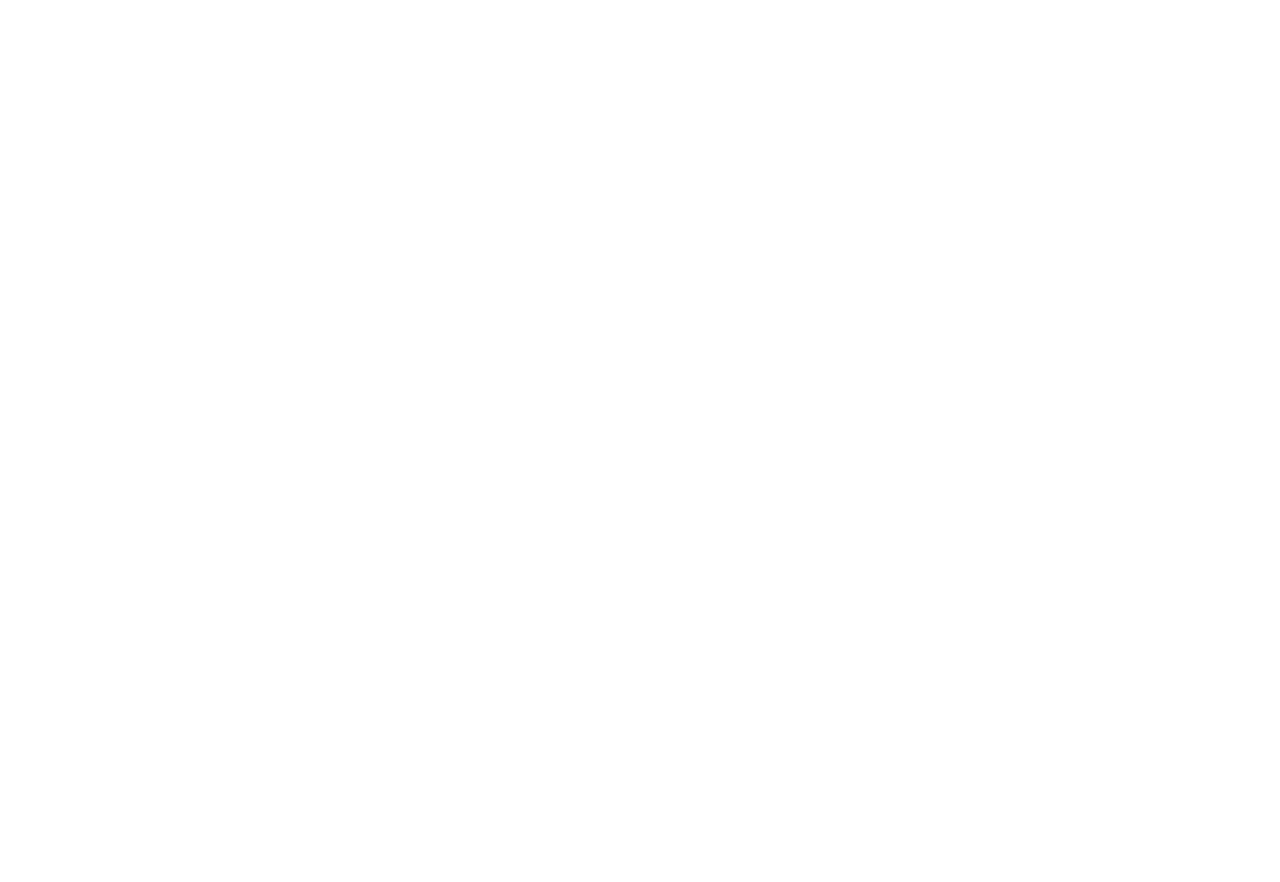
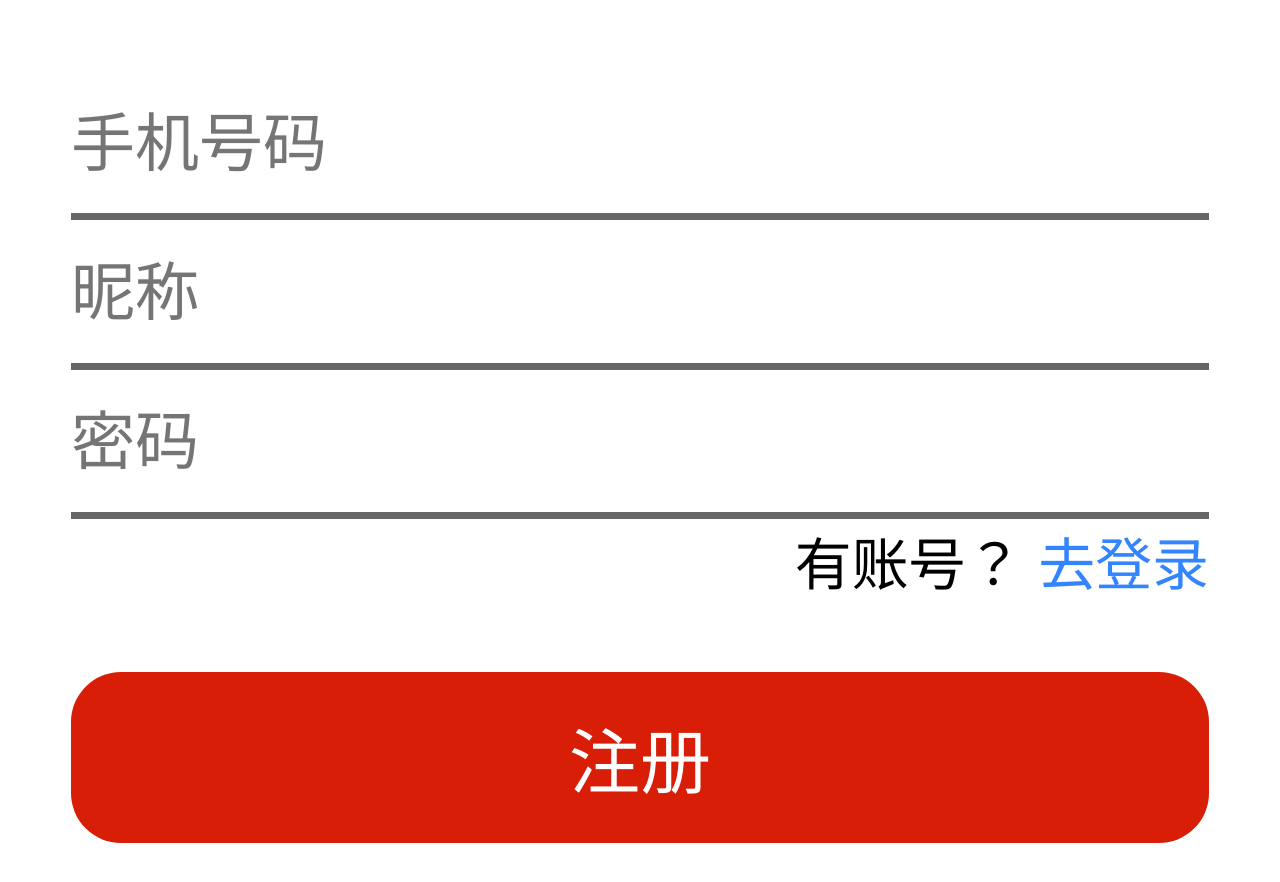
Before and after one commit to WJFeiOne/News, a Vue app: page /#/register in a window 1280 px wide. Shown: the top 882 px of the page. Before the commit the page ends 800 px from the top, so only its background shows below. Built offline with nearby package versions, Linux system fonts and the light colour scheme; a small style sheet from the web is missing.

Commit message:
03实现注册页面功能

```diff
--- a/src/main.js
+++ b/src/main.js
@@ -9,6 +9,7 @@
 import VueRouter from "vue-router";   // 导入 路由构造函数
 import App from "@/App";              // 导入 入口组件
 import Login from "@/pages/Login";    // 导入 登录组件
+import Register from "@/pages/Register"  // 导入 注册组件
 
 
 // 注册 路由组件 插件
@@ -29,7 +30,8 @@
 
 // 创建 路由配置
 const routes = [
-    { path: "/login", component: Login} // 匹配 登录组件地址
+    { path: "/login", component: Login}, // 匹配 登录组件地址
+    { path: "/register", component: Register} // 匹配 注册组件地址
 ]
 
 
--- a/src/pages/Login.vue
+++ b/src/pages/Login.vue
@@ -15,7 +15,7 @@
         <span class="iconfont iconnew"></span>
     </div>
 
-    <!-- 用户名输入框 -->
+    <!-- 用户登录输入框 -->
     <div class="input">
 
       <!-- 用户名输入框组件 -->
@@ -30,11 +30,19 @@
       <!-- 密码输入框组件 -->
       <AuthInput
         placeholder="密码"
+        type="password"
         v-model="form.password"
         :rule="/^[0-9a-zA-Z]{3,12}$/"
         err_message="密码格式不正确"
       ></AuthInput>
     </div>
+
+    <!-- 注册提示 -->
+    <p class="tips">
+      没有账号？
+      <!-- 注册链接 -->
+      <router-link to="/register">去注册</router-link>
+    </p>
 
     <!-- 登录按钮 -->
     <AuthButton text="登录" @click="handleSubmit" />
@@ -55,10 +63,10 @@
     data() {
         // 返回 登录信息 数据
         return {
-        // 指定 登录表单 数据数据
+        // 指定 登录表单 数据
         form: {
         username: "", // 接收 用户名
-        password: "" // 接收 用密码
+        password: ""  // 接收 用户密码
       }
     };
   },
@@ -97,14 +105,15 @@
 <style scoped lang="less">
 // 关闭按钮样式
 .container {
-  padding: 20px;
+  padding: 20/ 360 * 100vw;
   .close {
     span {
       font-size: 27 / 360 * 100vw;
     }
   }
 }
-//  logo样式
+
+// logo 样式
 .logo {
   display: flex;
   justify-content: center;
@@ -118,7 +127,17 @@
 // 输入框样式
 .inputs {
   input {
-    margin-bottom: 20px;
+    margin-bottom: 20 / 360 * 100vw;
   }
 }
+
+// 注册提示样式
+.tips{
+  text-align:right;
+  margin-bottom: 20 / 360 * 100vw;
+  font-size: 16/ 360 * 100vw;
+  a{
+  color: #3385ff;
+ }
+}
 </style>
--- /dev/null
+++ b/src/pages/Register.vue
@@ -0,0 +1,150 @@
+<script>/* 注册页面 组件*/</script>
+
+
+<template>
+  <!-- 注册页面组件 -->
+  <div class="container">
+    <!-- 关闭页面按钮 -->
+    <div class="close">
+      <span class="iconfont iconicon-test"></span>
+    </div>
+
+    <!-- 页面 logo -->
+    <div class="logo">
+      <span class="iconfont iconnew"></span>
+    </div>
+
+    <!-- 用户注册 输入框 -->
+    <div class="input">
+      <!-- 用户名 输入框组件 -->
+      <AuthInput
+        placeholder="手机号码"
+        :value="form.username"
+        @input="handleUsername"
+        :rule="/^1[0-9]{4,10}$/"
+        err_message="手机号码格式不正确"
+      ></AuthInput>
+
+      <!-- 用户昵称 输入框组件 -->
+      <AuthInput
+        placeholder="昵称"
+        v-model="form.nickname"
+        :rule="/^[0-9a-zA-Z\u4e00-\u9fa5]{2,6}$/"
+        err_message="昵称格式不正确"
+      ></AuthInput>
+
+      <!-- 密码 输入框组件 -->
+      <AuthInput
+        placeholder="密码"
+        type="password"
+        v-model="form.password"
+        :rule="/^[0-9a-zA-Z]{3,12}$/"
+        err_message="密码格式不正确"
+      ></AuthInput>
+    </div>
+
+    <!-- 登录提示 -->
+    <p class="tips">
+      有账号？
+      <!-- 登录链接 -->
+      <router-link to="/login">去登录</router-link>
+    </p>
+
+    <!-- 注册按钮 -->
+    <AuthButton text="注册" @click="handleSubmit" />
+  </div>
+</template>
+
+
+<script>
+// 导入 输入框 组件
+import AuthInput from "@/components/AuthInput";
+// 导入 按钮 组件
+import AuthButton from "@/components/AuthButton";
+
+// 注册页面组件实例
+export default {
+  // 指定 注册信息 数据
+  data() {
+    // 返回 登录信息 数据
+    return {
+      // 指定 注册表单 数据
+      form: {
+        username: "", // 接收 用户名
+        password: "", // 接收 用户密码
+        nickname: "" // 接收 用户昵称
+      }
+    };
+  },
+
+  // 注册组件
+  components: {
+    AuthInput, // 注册 输入框组件
+    AuthButton // 注册 按钮组件
+  },
+
+  // 指定 组件事件
+  methods: {
+    // 获取 表单数据
+    handleUsername(value) {
+      this.form.username = value;
+    },
+
+    // 表单 提交 数据
+    handleSubmit() {
+      // 发送 请求数据
+      this.$axios({
+        url: "/register",  // 请求 数据 接口
+        method: "POST",    // 请求 数据 方式
+        data: this.form    // 请求 数据 参数
+      }).then(res => {                    // 接收 数据响应 数据
+        const { message } = res.data;     // 解构 请求状态 数据
+        if (message === "注册成功") {      // 判断 请求状态是否成功
+          this.$router.push("/login");    // 请求成功 跳转到登录页
+        }
+      });
+    }
+  }
+};
+</script>
+
+
+<style scoped lang="less">
+// 关闭按钮样式
+.container {
+  padding: 20/ 360 * 100vw;
+  .close {
+    span {
+      font-size: 27 / 360 * 100vw;
+    }
+  }
+}
+
+// logo 样式
+.logo {
+  display: flex;
+  justify-content: center;
+  span {
+    display: block;
+    font-size: 126 / 360 * 100vw;
+    color: #d81e06;
+  }
+}
+
+// 输入框样式
+.inputs {
+  input {
+    margin-bottom: 20 / 360 * 100vw;
+  }
+}
+
+// 登录提示样式
+.tips {
+  text-align: right;
+  margin-bottom: 20/ 360 * 100vw;
+  font-size: 16/ 360 * 100vw;
+  a {
+    color: #3385ff;
+  }
+}
+</style>
```
